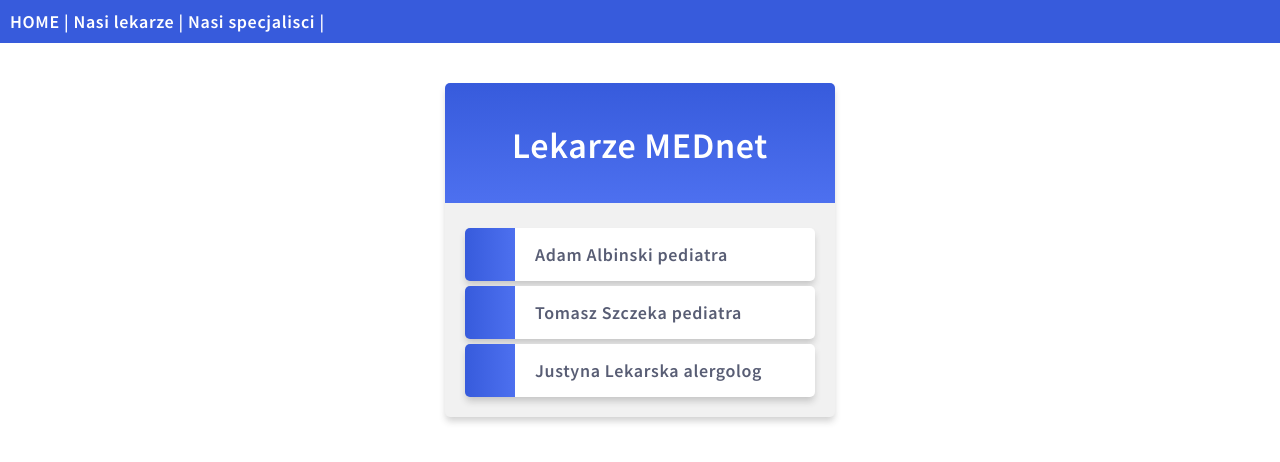
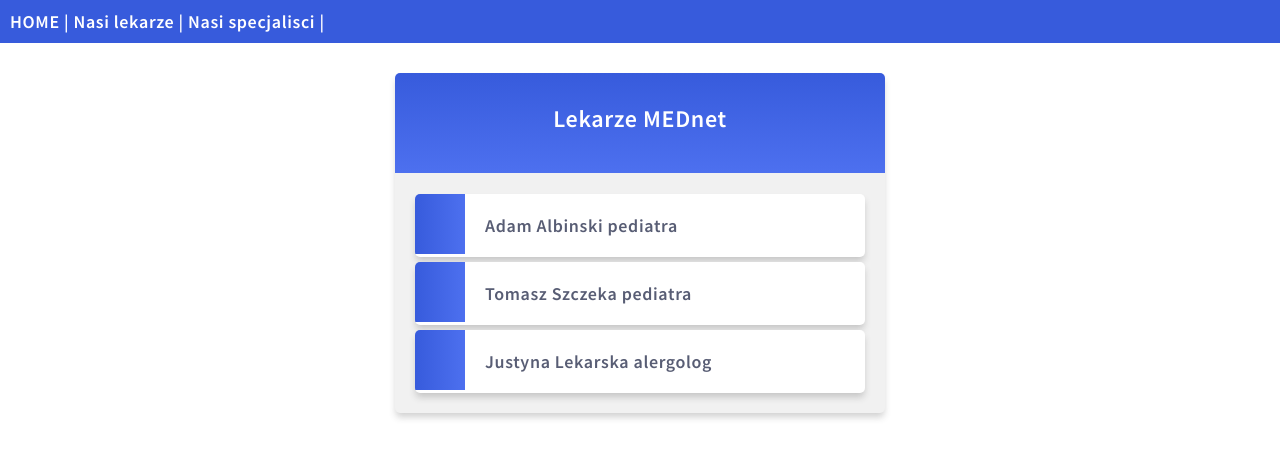
Before and after one commit to devknk/django_med, a Django app: page /doctors/ in a window 1280 px wide. Shown: the top 462 px of the page. Run offline with Django 5.2, Linux system fonts and the light colour scheme; data comes from the database, SQL or seed files in the repository; both versions use the stored data as it was after the commit.

Commit message:
Minor updates and changes

```diff
--- a/src/app/templates/reservations.html
+++ b/src/app/templates/reservations.html
@@ -1,7 +1,7 @@
 {% extends "main.html" %}
 
 {% block title %}
-Informacja o wizytach
+Informacja o wizytach zarezerwowanych przez pacjentow
 {% endblock %}
 
 {% block content %}
--- a/src/app/templates/speciality.html
+++ b/src/app/templates/speciality.html
@@ -7,7 +7,7 @@ Doctors in MEDnet
 {% block content %}
   <div class="mycard">
     <!-- jak wyswietlic sama specjalizacje? -->
-    <h1>{{ speciality }} w MEDnet</h1>
+    <h1>Doktorzy specjalnosci {{ speciality }} w MEDnet</h1>
     <ul>
       {% for x in spec_list %}
         <li onclick="window.location = 'details/{{ x.id }}'">{{ x.speciality }} {{ x.first_name }} {{ x.last_name }}</li>
--- a/src/app/urls.py
+++ b/src/app/urls.py
@@ -1,4 +1,5 @@
 from django.urls import path
+from django.contrib import admin
 from . import views
 
 urlpatterns = [
@@ -11,5 +12,6 @@ urlpatterns = [
     path('doctors/details/<int:id>', views.details, name='details'),
     path('specialities/speciality/details/<int:id>', views.details, name='details'),
     path('specialities/speciality/<str:speciality>', views.one_speciality_list, name='spec_list'),
-    path('', views.index, name='index')
+    path('', views.index, name='index'),
+    path('admin/', admin.site.urls)
 ]
--- a/src/app/views.py
+++ b/src/app/views.py
@@ -27,19 +27,22 @@ def index(request):
 
 
 def visits(request):
-    available_visits = Visit.objects.all().values()
+    available_visits = Visit.objects.filter(patient__isnull=True)
     template = loader.get_template('visits.html')
     context = {'available_visits': available_visits}
     return HttpResponse(template.render(context, request))
 
-def visit(request,id):
+
+def visit(request, id):
     visit = Visit.objects.get(id=id)
     template = loader.get_template('visit.html')
     context = {'visit': visit}
     return HttpResponse(template.render(context, request))
 
+
+# visits that have been booked by patients:
 def reservations(request):
-    all_reservations = Visit.objects.all().values()
+    all_reservations = Visit.objects.filter(patient__isnull=False)
     template = loader.get_template('reservations.html')
     context = {'all_reservations': all_reservations}
     return HttpResponse(template.render(context, request))
@@ -61,8 +64,9 @@ def specialities_list(request):
     context = {'specialities': unique_specialities}
     return HttpResponse(template.render(context, request))
 
+
 def one_speciality_list(request, speciality):
     template = loader.get_template('speciality.html')
     spec_list = Doctor.objects.filter(speciality=speciality).values()
-    context = {'spec_list': spec_list}
+    context = {'spec_list': spec_list, 'speciality': speciality}
     return HttpResponse(template.render(context, request))
--- a/src/static/staff.css
+++ b/src/static/staff.css
@@ -20,10 +20,10 @@ body {
 .mycard {
   background-color: #f1f1f1;
   background-image: linear-gradient(to bottom, #375BDC, #4D70EF);
-  background-size: 100% 120px;
+  background-size: 100% 100px;
   background-repeat: no-repeat;
-  margin: 40px auto;
-  width: 350px;
+  margin: 30px auto;
+  width: 450px;
   border-radius: 5px;
   box-shadow: 0 5px 7px -1px rgba(51, 51, 51, 0.23);
   padding: 20px;
@@ -31,7 +31,8 @@ body {
 .mycard h1 {
   text-align: center;
   color:#ffffff;
-  margin:20px 0 60px 0;
+  margin:10px 0 60px 0;
+  font-size: 24px;
 }
 ul {
   list-style-type: none;
@@ -47,9 +48,10 @@ li {
   transition: transform .25s;
   border-radius: 5px;
   box-shadow: 0 5px 7px -1px rgba(51, 51, 51, 0.23);
-  padding: 15px;
+  padding: 20px;
   padding-left: 70px;
   margin-top: 5px;
+  width: 80%;
 }
 li:hover {
   transform: scale(1.1);
```
Also changed, not shown: src/app/models.py (+7 -2 lines), src/db.sqlite3.
